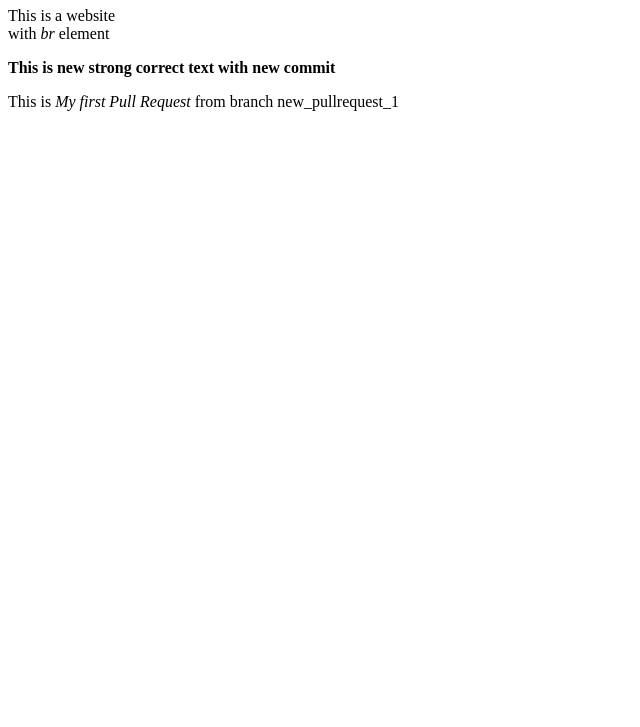
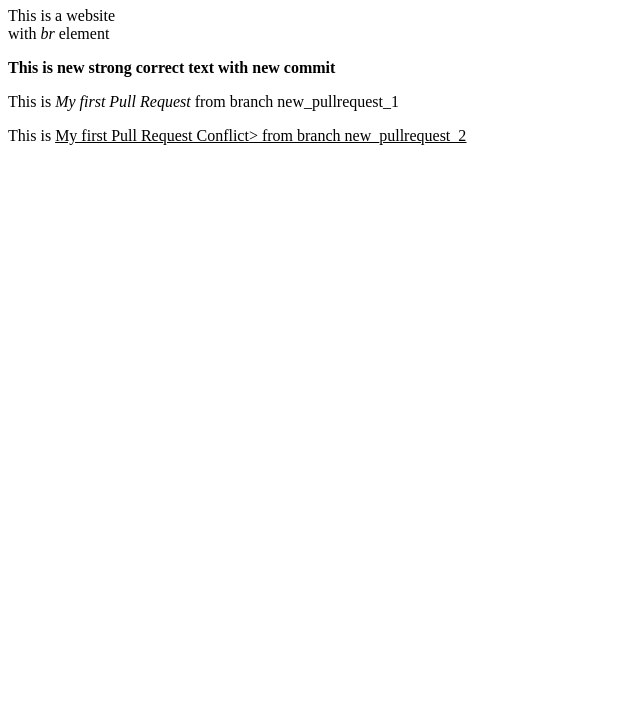
Before and after one commit to NazarMazur0/Lab.1.1, a plain HTML site: page index.html in a window 1280 px wide. Shown: the part 73-800 px from the top of the page, without its empty margins (0-640 px from the left). Drawn offline with Linux system fonts and the light colour scheme.

Commit message:
My first Pull Request Conflict from branch new_pullrequest_2

```diff
--- a/index.html
+++ b/index.html
@@ -24,6 +24,8 @@
 
   <p>This is <em>My first Pull Request</em> from branch new_pullrequest_1</p>
 
+  <p>This is <u>My first Pull Request Conflict<u>> from branch new_pullrequest_2</p>
+
 </body>
 
 
```
